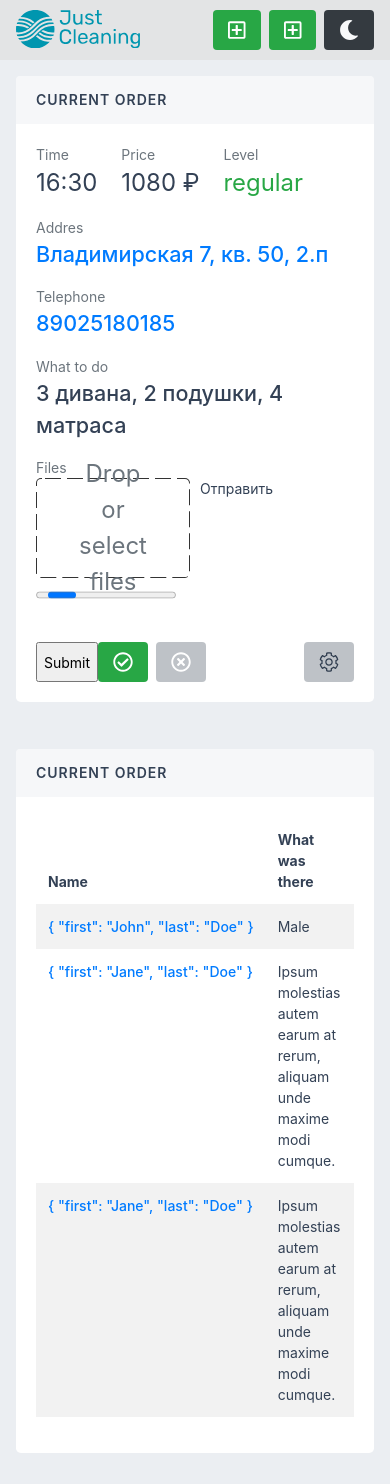
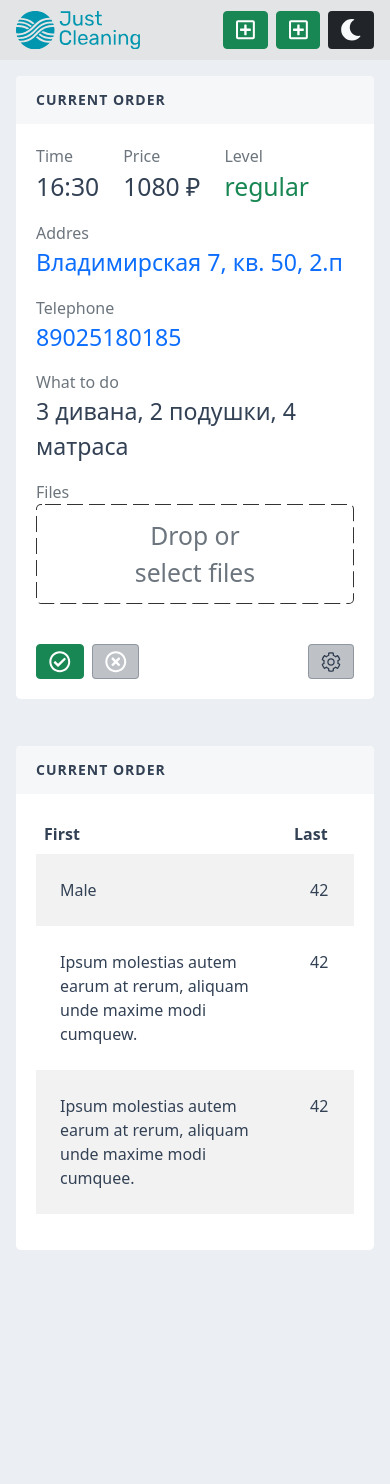
Before and after one commit to Grigory-F/JustCleaning, a Vue app: page / in a window 390 px wide. After the commit the page ends 1281 px from the top, so only its background shows below. Built offline with nearby package versions, Linux system fonts and the light colour scheme.

Commit message:
Switch to a different version of Bootstrap

```diff
--- a/package.json
+++ b/package.json
@@ -12,8 +12,7 @@
     "@fortawesome/free-solid-svg-icons": "^5.15.4",
     "@fortawesome/vue-fontawesome": "^2.0.6",
     "axios": "^0.26.1",
-    "bootstrap": "^4.6.1",
-    "bootstrap-vue": "^2.21.2",
+    "bootstrap": "^5.1.3",
     "core-js": "^3.6.5",
     "register-service-worker": "^1.7.1",
     "vue": "^2.6.14",
--- a/src/components/CurrentOrder.vue
+++ b/src/components/CurrentOrder.vue
@@ -1,27 +1,27 @@
 <template>
   <div class="content">
-    <b-row>
-      <b-col>
+    <div class="row">
+      <div class="col">
         <div class="block block-rounded">
           <div class="block-header d-flex">
             <h3 class="block-title">CURRENT ORDER</h3>
             <div class="block-options d-flex"></div>
           </div>
           <form class="block-content block-content-full">
-            <b-row>
-              <b-col md="6" sm="12">
+            <div class="row">
+              <div class="col col-12 col-md-6">
                 <div class="inner-signs-order mb-3">
                   <span class="text-muted">Addres</span>
                   <!-- Эту ссылку надо экранировать и вставить координаты пришедшие с бека. -->
                   <a
-                    class="d-block fs-3 fw-medium"
+                    class="d-block fs-3 fw-medium text-decoration-none"
                     target="_blank"
                     href="https://yandex.ru/maps/?ll=30.310182,59.951059&z=12&l=map"
                   >Владимирская 7, кв. 50, 2.п</a>
                 </div>
                 <div class="inner-signs mb-3">
                   <span class="text-muted">Telephone</span>
-                  <a class="d-block fs-3 fw-medium" href="tel:89025180185">89025180185</a>
+                  <a class="d-block fs-3 fw-medium text-decoration-none" href="tel:89025180185">89025180185</a>
                 </div>
                 <div class="inner-signs mb-3">
                   <span class="text-muted">What to do</span>
@@ -31,14 +31,14 @@
                   <span class="text-muted">Files</span>
                   <ImageUploadPreview></ImageUploadPreview>
                 </div>
-              </b-col>
+              </div>
 
-              <b-col order="first" order-md="0" class="d-flex flex-wrap">
-                <div class="inner-signs mr-4">
+              <div class="col col-12 col-md-6 order-first order-md-0 d-flex flex-wrap">
+                <div class="inner-signs me-4">
                   <span class="text-muted">Time</span>
                   <p class="fs-2">16:30</p>
                 </div>
-                <div class="inner-signs mr-4">
+                <div class="inner-signs me-4">
                   <span class="text-muted">Price</span>
                   <p class="fs-2">1080 ₽</p>
                 </div>
@@ -49,44 +49,42 @@
                     :class="[goProper.clientStatus == 'regular' ? 'text-success' : '']"
                   >{{ goProper.clientStatus }}</p>
                 </div>
-              </b-col>
-            </b-row>
+              </div>
+            </div>
           </form>
           <div class="block-content block-content-full d-flex justify-content-between">
             <div class="d-flex">
-              <input type="submit" />
-              <b-button variant="success" class="mr-2 d-flex">
+              <button class="btn btn-success me-2 d-flex">
                 <span class="d-none d-sm-none d-md-inline">Complete</span>
                 <font-awesome-icon
                   class="d-sm-inline-block d-md-none fs-4 m-auto"
                   :icon="['far', 'check-circle']"
                 />
-              </b-button>
-              <b-button variant="setting d-flex">
+              </button>
+              <button class="btn btn-setting d-flex">
                 <span class="d-none d-sm-none d-md-inline">Cansel order</span>
                 <font-awesome-icon
                   class="d-sm-inline-block d-md-none fs-4 m-auto"
                   :icon="['far', 'times-circle']"
                 />
-              </b-button>
+              </button>
             </div>
-            <b-button variant="setting">
+            <button class="btn btn-setting">
               <SystemIcons class="interface-icons" :name="'setting'" :width="20"></SystemIcons>
-            </b-button>
+            </button>
           </div>
         </div>
-      </b-col>
-    </b-row>
+      </div>
+    </div>
   </div>
 </template>
 
 <script>
-import ImageUploadPreview from '@/components/ImageUploadPreview.vue'
+import ImageUploadPreview from "@/components/ImageUploadPreview.vue";
 export default {
   components: {
     ImageUploadPreview,
   },
   props: ["goProper"],
-
 };
 </script>
--- a/src/components/Header.vue
+++ b/src/components/Header.vue
@@ -1,36 +1,37 @@
 <template>
   <header class="header d-flex align-items-center">
     <div class="d-flex justify-content-between w-100">
-      <router-link to="/" >
+      <router-link to="/">
         <SystemIcons :name="'logo'" :width="125"></SystemIcons>
       </router-link>
       <div class="d-flex">
         <!-- @click="$router.push('/work-days')" -->
-        <b-link to="/work-days" class="btn-success btn mr-2">
+        <router-link role="button" to="/work-days" class="btn-success btn me-2 d-flex">
           <span class="d-none d-sm-none d-md-inline">Create order</span>
           <font-awesome-icon
-            class="d-flex d-sm-flex d-md-none fs-4 align-items-center"
+            class="d-flex d-sm-flex d-md-none fs-4 align-self-center"
             :icon="['far', 'plus-square']"
           />
-        </b-link>
-        <b-link to="/create-article" class="btn-success btn mr-2">
+        </router-link>
+        <router-link role="button" to="/create-article" class="btn-success btn me-2 d-flex">
           <span class="d-none d-sm-none d-md-inline">Create articles</span>
           <font-awesome-icon
-            class="d-flex d-sm-flex d-md-none fs-4 align-items-center"
+            class="d-flex d-sm-flex d-md-none fs-4 align-self-center"
             :icon="['far', 'plus-square']"
           />
-        </b-link>
-        <b-button
+        </router-link>
+        <button
+          type="button"
           @click="changeTheme"
           :class="[switches ? 'bg-light' : 'bg-dark']"
-          class="border-0"
+          class="border-0 btn"
         >
           <font-awesome-icon
             class="fs-4 d-flex align-items-center"
             :class="[switches ?'text-dark'  :'text-light' ]"
             :icon="['fas', 'moon']"
           />
-        </b-button>
+        </button>
       </div>
     </div>
   </header>
@@ -67,10 +68,8 @@ export default {
         document.body.classList.add("dark-theme");
         localStorage.setItem("darkTheme", true);
       }
+      console.log("awdwadwa awdawdfrf");
     }
   },
 };
 </script>
-
-<style lang="scss">
-</style>
--- a/src/components/ImageUploadPreview.vue
+++ b/src/components/ImageUploadPreview.vue
@@ -16,8 +16,8 @@
         class="drop-zone__sign fs-2 text-muted text-center"
       >{{ !arrayFiles.length ? "Drop or select files" : '+'}}</span>
     </label>
-    <div @click="onsubmit">Отправить</div>
-    <progress max="100" min="10"></progress>
+    <!-- <div @click="onsubmit">Отправить</div>
+    <progress max="100" min="10"></progress> -->
   </div>
 </template>
 
--- a/src/components/Table.vue
+++ b/src/components/Table.vue
@@ -1,46 +1,38 @@
 <template>
   <div class="content">
-        <b-row>
-          <b-col>
+    <div class="row">
+      <div class="col">
         <div class="block block-rounded">
           <div class="block-header d-flex">
             <h3 class="block-title">CURRENT ORDER</h3>
             <div class="block-options d-flex"></div>
           </div>
           <div class="block-content block-content-full">
-                <b-table borderless striped responsive :items="items" :fields="fields">
-                  <template #cell(name)="name">
-                    <a class="fw-medium" href="#" style="white-space:nowrap">{{ name.value}}</a>
-                  </template>
-
-                  <template #cell(was_the)="was" md="5">
-                    <span>{{ was.value }}</span>
-                  </template>
-                  <template #cell(priceDiscount)="data">
-                    <div style="white-space:nowrap">
-                      <span class="fw-medium">{{ data.item.price }} ₽</span>
-                      <span class="text-muted">- {{data.item.discount}}%</span>
-                    </div>
-                  </template>
-                  <template #cell(status)="status">
-                    <div
-                      class="d-flex"
-                      :class="[status.value == 'canselled' ? 'text-danger' : 'text-success']"
-                    >
-                      <span class="status-sign d-none d-md-block" href="#">{{ status.value }}</span>
-
-                      <font-awesome-icon
-                        :icon="['far', status.value == 'canselled' ? 'times-circle' : 'check-circle']"
-                        class="d-md-none m-auto"
-                        size="lg"
-                      />
-                    </div>
-                  </template>
-                </b-table>
+            <div class="table-responsive">
+              <table class="table table-borderless table-striped table-responsive">
+                <thead>
+                  <tr>
+                    <th scope="col">First</th>
+                    <th scope="col">Last</th>
+                    <th scope="col">Handle</th>
+                  </tr>
+                </thead>
+                <tbody class="table-striped">
+                  <tr v-for="(item, index) of items" :key="index">
+                    <td style="min-width: 250px" class="p-4">{{item.was_the}}</td>
+                    <td class="p-4">{{item.price}}</td>
+                    <td
+                      class="p-4"
+                      :class="[item.status == 'canselled' ? 'text-danger' : '']"
+                    >{{item.discount}}</td>
+                  </tr>
+                </tbody>
+              </table>
             </div>
           </div>
-          </b-col>
-        </b-row>
+        </div>
+      </div>
+    </div>
   </div>
 </template>
 
@@ -48,20 +40,6 @@
 export default {
   data() {
     return {
-        fields: [
-        {
-          key: "name",
-          label: "Name",
-          formatter: "fullName",
-        },
-        {
-          key: "was_the",
-          label: "What was there",
-        },
-
-        { key: "priceDiscount", label: "Price" },
-        "status",
-      ],
       items: [
         {
           name: { first: "John", last: "Doe" },
@@ -73,7 +51,7 @@ data() {
         {
           name: { first: "Jane", last: "Doe" },
           was_the:
-            "Ipsum molestias autem earum at rerum, aliquam unde maxime modi cumque.",
+            "Ipsum molestias autem earum at rerum, aliquam unde maxime modi cumquew.",
           price: 42,
           discount: 10,
           status: "canselled",
@@ -81,17 +59,16 @@ data() {
         {
           name: { first: "Jane", last: "Doe" },
           was_the:
-            "Ipsum molestias autem earum at rerum, aliquam unde maxime modi cumque.",
+            "Ipsum molestias autem earum at rerum, aliquam unde maxime modi cumquee.",
           price: 42,
           discount: 10,
           status: "succses",
         },
       ],
-    }
-}
-}
+    };
+  },
+};
 </script>
 
 <style>
-
 </style>
--- a/src/main.js
+++ b/src/main.js
@@ -5,8 +5,7 @@ import router from './router'
 import store from './store'
 
 Vue.config.productionTip = false
-import { BootstrapVue } from 'bootstrap-vue'
-Vue.use(BootstrapVue)
+
 
 
 import SystemIcons from "./components/SystemIcons.vue"
--- a/src/styles/_base.scss
+++ b/src/styles/_base.scss
@@ -1,5 +1,4 @@
-@use "helpers/variables" as var;
-@use "helpers/mixins" as mix;
+/* @use "helpers/variables" as var; */
 
 
 #app {
@@ -11,6 +10,9 @@
     min-height: 100vh;
 }
 
+.interface-icons {
+    fill: var(--bs-interface-icons)
+}
 
 .box-images {
     width: 100%;
@@ -118,7 +120,7 @@
 }
 .header {
     height: 60px;
-    background-color: var.$header;
+    background-color: var(--bs-header);
     padding: 0 1rem;
 }
 
@@ -145,7 +147,7 @@
 }
 
 .block-header {
-    background-color: var.$block-comp;
+    background-color: var(--bs-block-component);
     align-items: center;
     padding: 0.625rem 1.25rem;
     transition: opacity 0.25s ease-out;
@@ -163,7 +165,7 @@
 }
 .block {
     margin-bottom: 1.875rem;
-    background-color: var.$block;
+    background-color: var(--bs-block);
 }
 
 .block.block-rounded {
--- a/src/styles/_dark.scss
+++ b/src/styles/_dark.scss
@@ -1,10 +0,0 @@
-@import "helpers/variables";
-
-.dark-theme {
-        --body-bg: #19222D;
-        --body-color: #DDE2E9;
-        --block: #1F2937;
-        --block-comp: #2A384B;
-        --header: #1F2937;
-        --setting: #FFFFFF;
-}
--- a/src/styles/_utilits.scss
+++ b/src/styles/_utilits.scss
@@ -1,73 +1,2 @@
-@use 'helpers/variables' as var;
-@use 'helpers/mixins' as mix;
-
-
-.fs-1 {
-    font-size: calc(1.35rem + 1.2vw) !important;
-}
-.fs-2 {
-    font-size: calc(1.3125rem + 0.75vw) !important;
-}
-.fs-3 {
-    font-size: calc(1.275rem + 0.3vw) !important;
-}
-.fs-4 {
-    font-size: 1.25rem !important;
-}
-.fs-5 {
-    font-size: 1.125rem !important;
-}
-.fs-6 {
-    font-size: 1rem !important;
-}
-.fs-base {
-    font-size: 1rem !important;
-}
-.fs-xs {
-    font-size: 0.75rem !important;
-}
-.fs-sm {
-    font-size: 0.875rem !important;
-}
-.fs-lg {
-    font-size: 1.25rem !important;
-}
-.fw-light {
-    font-weight: 300 !important;
-}
-.fw-lighter {
-    font-weight: lighter !important;
-}
-.fw-normal {
-    font-weight: 400 !important;
-}
-.fw-medium {
-    font-weight: 500 !important;
-}
-.fw-semibold {
-    font-weight: 600 !important;
-}
-.fw-bold {
-    font-weight: 700 !important;
-}
-.fw-bolder {
-    font-weight: bolder !important;
-}
-.bg-body-light {
-    background-color: #f6f7f9;
-}
-.opacity-0 {
-    opacity: 0!important
-}
-.opacity-25 {
-    opacity: .25!important
-}
-.opacity-50 {
-    opacity: .5!important
-}
-.opacity-75 {
-    opacity: .75!important
-}
-.opacity-100 {
-    opacity: 1!important
-}
+/* @use 'helpers/variables' as var;
+@use 'helpers/mixins' as mix; */
--- a/src/styles/_vendors.scss
+++ b/src/styles/_vendors.scss
@@ -1,3 +1,2 @@
-@use "helpers/variables" as var;
+@import "@/styles/helpers/_variables.scss";
 @import "~bootstrap/scss/bootstrap.scss";
-@import "~bootstrap-vue/src/index.scss";
--- a/src/styles/helpers/_variables.scss
+++ b/src/styles/helpers/_variables.scss
@@ -1,19 +1,48 @@
-$body-bg: var(--body-bg);
-$body-color: var(--body-color);
-$font-size-base: 0.875rem;
-$setting: var(--setting);
-$block: var(--block);
-$block-comp: var(--block-comp);
-$header: var(--header);
+/* Overraides default value */
+$primary: #0d6efd;
+$secondary: #6c757d;
+$success: #198754;
+$info: #0dcaf0;
+$warning: #ffc107;
+$danger: #dc3545;
+$light: #f8f9fa;
+$dark: #212529;
+$body-bg: #ebeef2;
+$body-color: #334155;
+
+/* Components custom colors */
+
+$header: rgba(225, 225, 225, 0.75);
+$block-component: #f6f7f9;
+$block: white;
+
+$setting: rgba(40, 53, 71, 0.3);
 $interface-icons: #2F3C4E;
 
-$btn-border-width: 0px;
+$theme-colors: (
+    "primary": $primary,
+    "secondary": $secondary,
+    "success": $success,
+    "info": $info,
+    "warning": $warning,
+    "danger": $danger,
+    "light": $light,
+    "dark": $dark,
+    "body-bg": $body-bg,
+    "body-color": $body-color,
+
+    /* Custom */
+    "header": $header,
+    "block-component": $block-component,
+    "block": $block,
+    "setting": $setting,
+    "interface-icons": $interface-icons,
+);
 
 
-$btn-padding-y: 10px;
-$btn-padding-x: 15px;
 
-$theme-colors: (
+
+/* $theme-colors: (
     "setting": rgba(40, 53, 71, 0.3),
     "block": white,
     "body-bg": #ebeef2,
@@ -21,14 +50,4 @@ $theme-colors: (
     "block-comp": #f6f7f9,
     "header": rgba(225, 225, 225, 0.75),
     "interface-icons": #2F3C4E,
-);
-
-.interface-icons {
-    fill:$interface-icons;
-}
-
-/* :root {
-    --body-bg: #ebeef2;
-    --body-color: #334155;
-    --color-success: #334155;
-} */
+); */
```
Also changed, not shown: src/views/CreateArticles.vue (+23 -11 lines), 2 other files (tests, documents, lock files or other folders). Lines whose indentation alone changed are shown as unchanged.
